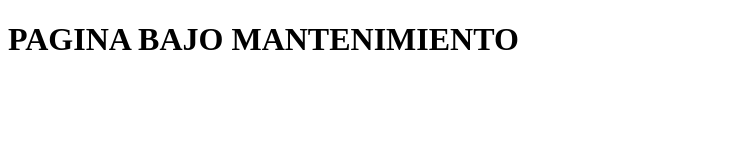
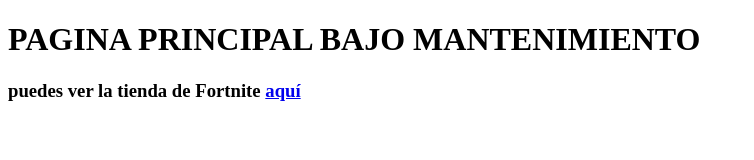
Before and after one commit to Juanda553/paginaJuandaBot, a plain HTML site: page index.html in a window 1280 px wide. Shown: the whole page, without its empty margins (0-754 px from the left). Drawn offline with Linux system fonts and the light colour scheme.

Commit message:
Agregando pagina de tienda

```diff
--- a/index.html
+++ b/index.html
@@ -7,6 +7,7 @@
     <title>Document</title>
 </head>
 <body>
-    <h1>PAGINA BAJO MANTENIMIENTO</h1>
+    <h1>PAGINA PRINCIPAL BAJO MANTENIMIENTO</h1>
+    <h3>puedes ver la tienda de Fortnite <a href="shop.html">aquí</a></h3>
 </body>
 </html>
```
